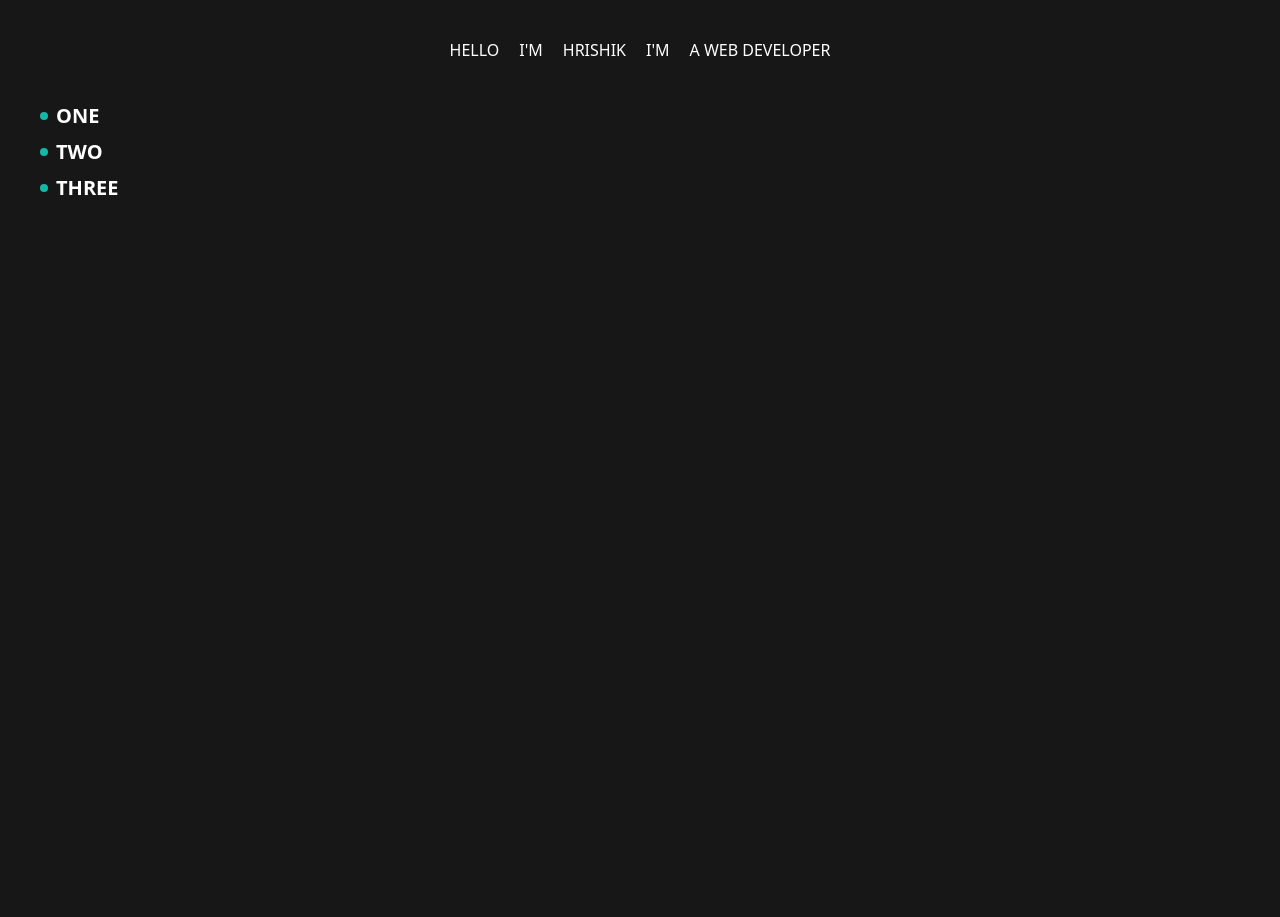
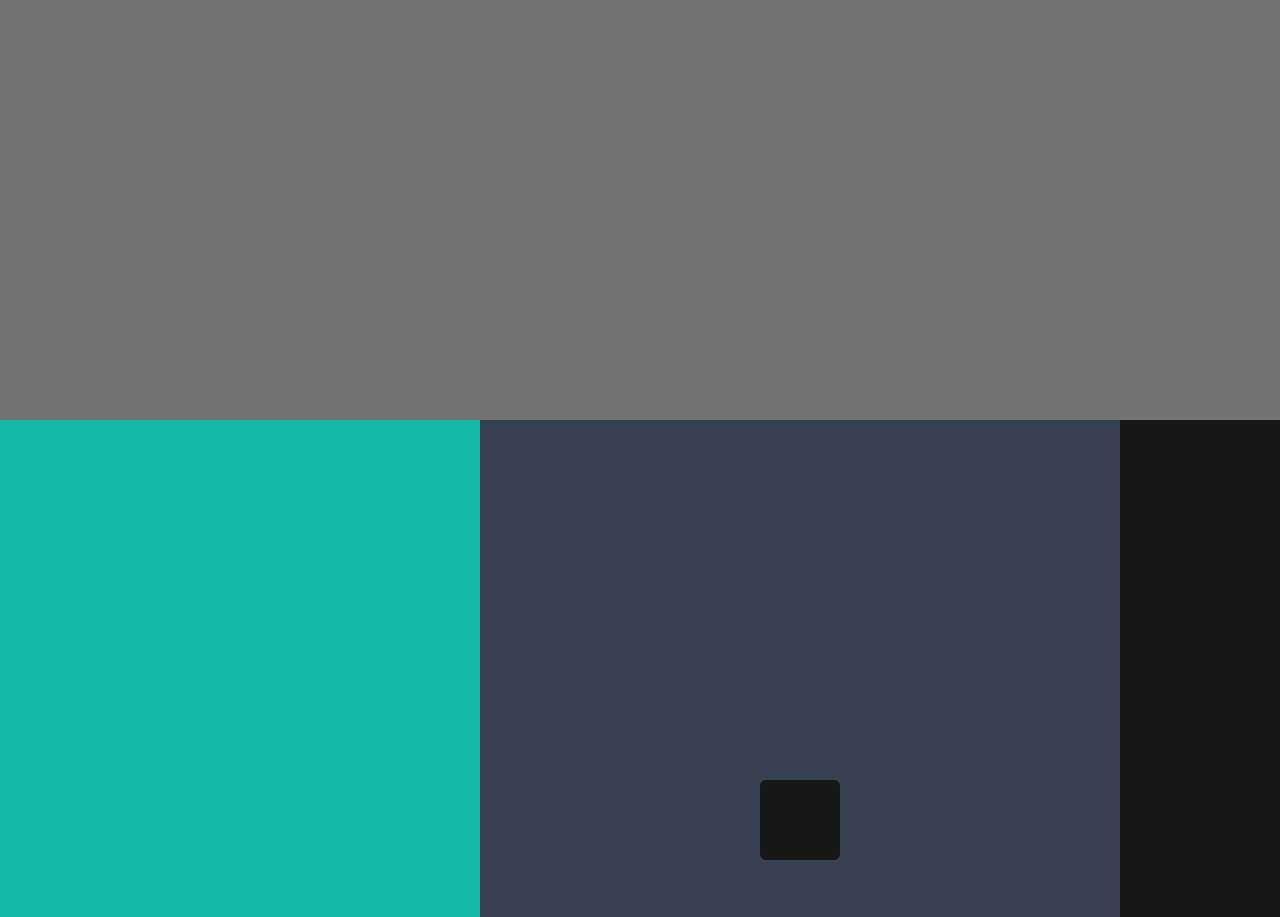
Before and after one commit to HrishikShaji/Animations, a Next.js app: page / in a window 1280 px wide. Shown: the part 380-1297 px from the top of the page. Before the commit the page ends 800 px from the top, so only its background shows below. Built offline with nearby package versions, Linux system fonts and the light colour scheme.

Commit message:
step one done

```diff
--- a/app/page.tsx
+++ b/app/page.tsx
@@ -1,11 +1,11 @@
 'use client'
 
-import { GsapDemoTwo } from '@/components/GsapDemoTwo'
+import { GsapGallery } from '@/components/GsapGallery'
 
 export default function Home() {
   return (
     <main className=''>
-      <GsapDemoTwo />
+      <GsapGallery />
     </main>
   )
 }
--- a/components/GsapDemoTwo.tsx
+++ b/components/GsapDemoTwo.tsx
@@ -47,13 +47,18 @@ export const GsapDemoTwo = () => {
   const manageMouseEnter = (id: number) => {
     const title = document.getElementById(`k_${id}`)
     const dot = document.getElementById(`j_${id}`)
-    gsap.to(title, { x: 10 })
+    gsap.to(title, {
+      x: 10,
+      scale: 2,
+      transformOrigin: 'center left',
+      ease: 'expo'
+    })
     gsap.to(dot, { scale: 2 })
   }
   const manageMouseLeave = (id: number) => {
     const title = document.getElementById(`k_${id}`)
     const dot = document.getElementById(`j_${id}`)
-    gsap.to(title, { x: 0 })
+    gsap.to(title, { x: 0, scale: 1 })
     gsap.to(dot, { scale: 1 })
   }
   return (
@@ -93,7 +98,7 @@ export const GsapDemoTwo = () => {
             onMouseEnter={() => manageMouseEnter(i)}
             onMouseLeave={() => manageMouseLeave(i)}
           >
-            <div id={`j_${i}`} className='h-2 w-2 rounded-full bg-teal-500' />
+            <div id={`j_${i}`} className='h-3 w-3 rounded-full bg-teal-500' />
             <h3 id={`k_${i}`} className='font-semibold text-xl'>
               {item.name}
             </h3>
--- /dev/null
+++ b/components/GsapGallery.tsx
@@ -0,0 +1,39 @@
+'use client'
+
+import gsap from 'gsap'
+import { useEffect, useRef } from 'react'
+import { ScrollTrigger } from 'gsap/dist/ScrollTrigger'
+
+export const GsapGallery = () => {
+  const leftSideRef = useRef(null)
+  const rightSideRef = useRef(null)
+
+  useEffect(() => {
+    gsap.registerPlugin(ScrollTrigger)
+    ScrollTrigger.create({
+      trigger: leftSideRef.current,
+      start: 'top top',
+      end: 'bottom bottom',
+      pin: rightSideRef.current
+    })
+  }, [])
+  return (
+    <div>
+      <section className='h-screen w-full bg-neutral-500'></section>
+      <div className='flex'>
+        <div ref={leftSideRef} className='flex-1 bg-gray-500 flex flex-col'>
+          <div className='h-screen bg-teal-500 w-full'></div>
+          <div className='h-screen bg-teal-600 w-full'></div>
+          <div className='h-screen bg-teal-700 w-full'></div>
+        </div>
+        <div
+          ref={rightSideRef}
+          className='flex-1 bg-gray-700 h-screen flex justify-center items-center'
+        >
+          <div className='bg-neutral-900 h-20 w-20 rounded-md' />
+        </div>
+      </div>
+      <section className='h-screen w-full bg-neutral-500'></section>
+    </div>
+  )
+}
```
